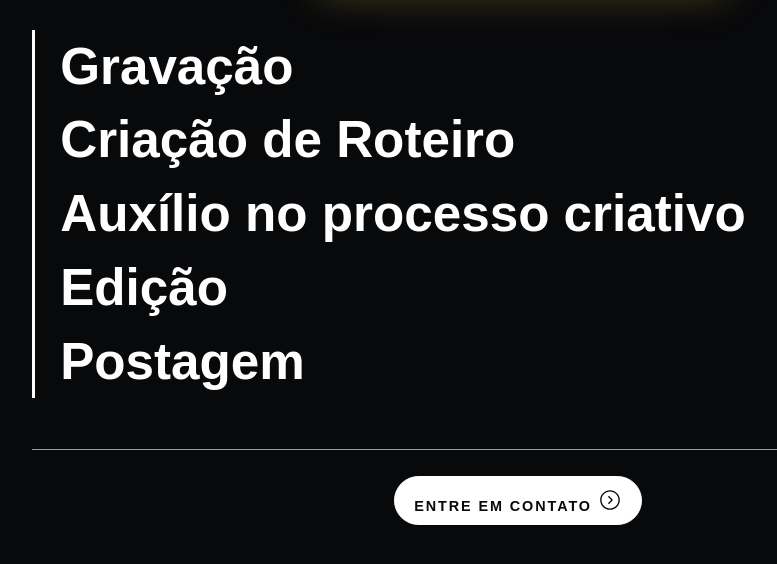
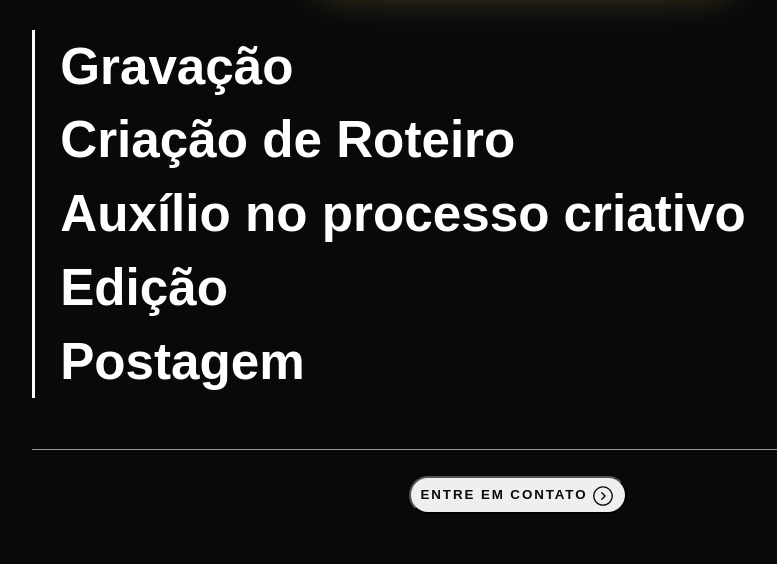
Before and after one commit to GustavoHerzog/Site-Lucas, a plain HTML site: page index.html in a window 1280 px wide. Shown: the part 1343-1907 px from the top of the page, without its empty margins (122-899 px from the left). Drawn offline with nearby package versions, Linux system fonts and the light colour scheme; a web font is replaced by a local one.

```diff
--- a/index.html
+++ b/index.html
@@ -13,7 +13,7 @@
             <a href="#">HOME</a>
             <a href="#trabalhos">TRABALHOS</a>
             <a href="#serviços">SERVIÇOS</a>
-            <a id="contact" href="#">CONTATO <ion-icon name="arrow-forward-outline"></ion-icon></ion-icon></ion-icon></a>
+            <a id="contact" href="#" target="_blank">CONTATO <ion-icon name="arrow-forward-outline"></ion-icon></ion-icon></ion-icon></a>
         </div>
         <span></span>
     </div>
--- a/style.css
+++ b/style.css
@@ -239,31 +239,25 @@ body {
   padding: 2% 0;
   border-top: 1px solid rgba(255, 255, 255, 0.6);
   justify-content: center;
-}
-
-#fim a {
-  text-decoration: none;
-  color: #08090B;
-  justify-content: center;
   align-items: center;
 }
 
 #fim button {
-  display: flex;           /* Torna o botão um container flex */
-  justify-content: center; /* Centraliza horizontalmente */
-  align-items: center;     /* Centraliza verticalmente */
-  gap: 6px;                /* Adiciona espaço entre o texto e o ícone */
-  width: auto;
-  flex-wrap: nowrap;
-  border: 1px solid white;
   border-radius: 25px;
-  padding: 1% 2%;      /* Adiciona padding para melhor aparência */
-  background-color: white;
-  color: rgb(0, 0, 0);            /* Cor do texto */
-  font-size: 0.9em;          /* Tamanho da fonte */
+  padding: .5% 1%;
+  cursor: pointer;         /* Muda o cursor para pointer */
+}
+
+#fim a {
+  display: flex;
+  gap: 4px;
+  justify-content: center;
+  align-items: center;
+  text-decoration: none;
+  color: #08090B;
+  font-size: 1em;          /* Tamanho da fonte */
   letter-spacing: 0.12rem;
   font-weight: 570;
-  cursor: pointer;         /* Muda o cursor para pointer */
   transition: all 0.3s ease; /* Adiciona transição suave */
 }
 
```
